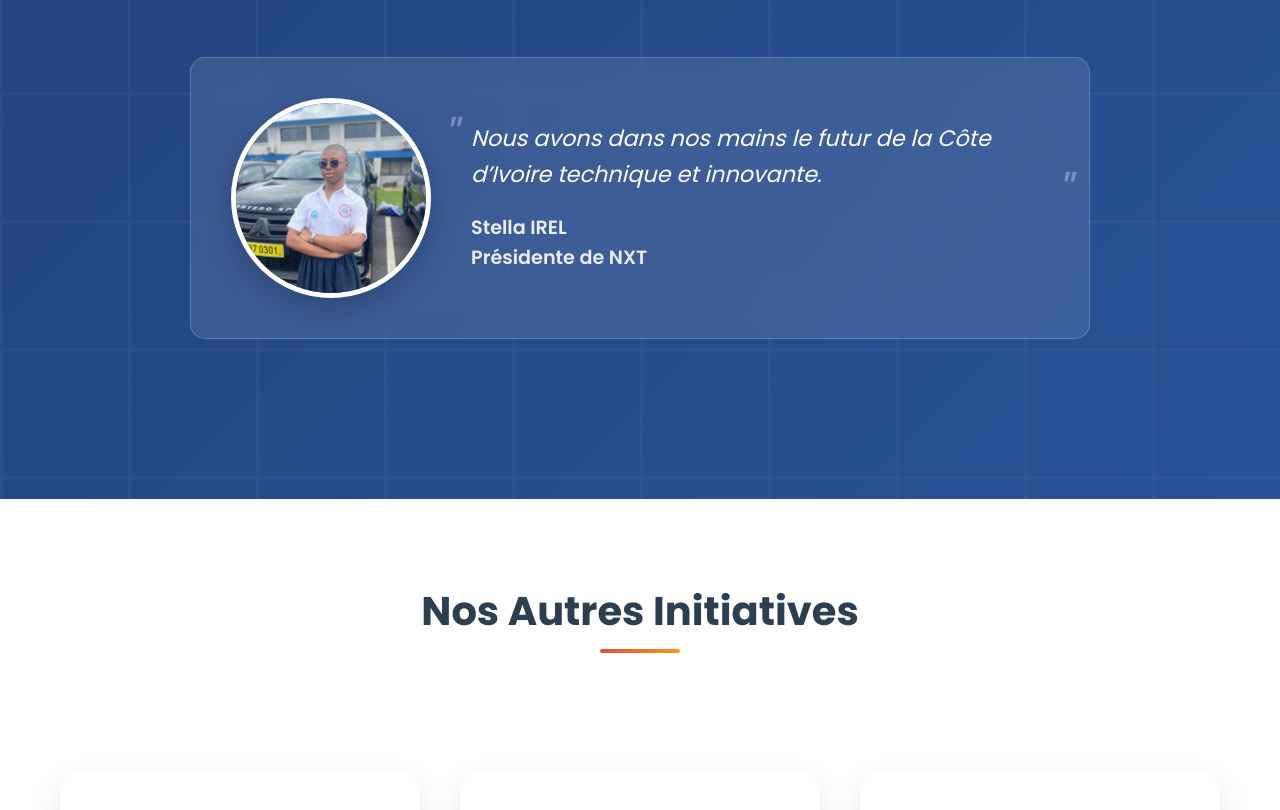
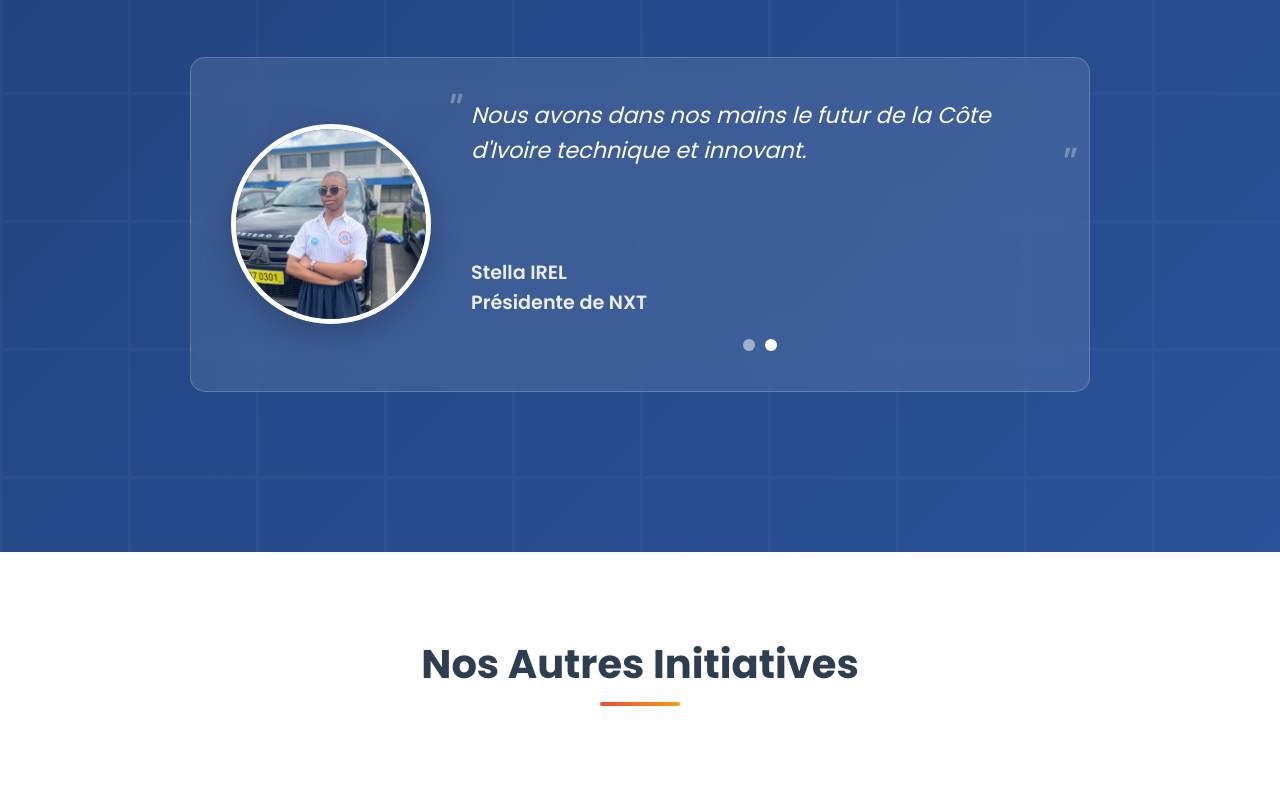
Before and after one commit to fafarel/ldk, a website: page derives.html in a window 1280 px wide. Shown: the part 1906-2716 px from the top of the page. Drawn offline with Linux system fonts and the light colour scheme.

Commit message:
Update derives.html

```diff
--- a/derives.html
+++ b/derives.html
@@ -349,21 +349,28 @@
                         <p>La force créatrice de la nouvelle génération</p>
                     </div>
                 </div>
-                  <!-- Section Présidente NXT -->
+                <!-- Section Présidente NXT -->
 <div style="background: rgba(255, 255, 255, 0.1); border-radius: 15px; padding: 40px; margin: 60px auto; max-width: 900px; display: flex; align-items: center; gap: 40px; backdrop-filter: blur(10px); border: 1px solid rgba(255, 255, 255, 0.2);">
     <img src="photonxt/photo IREL Stella.jpeg" alt="Présidente NXT" style="width: 200px; height: 200px; border-radius: 50%; object-fit: cover; border: 5px solid white; box-shadow: 0 10px 30px rgba(0, 0, 0, 0.2);">
     <div style="flex: 1; text-align: left;">
+        <div id="presidenteMessage" style="min-height: 150px; position: relative;">
         <p style="font-style: italic; font-size: 1.4rem; line-height: 1.6; margin-bottom: 20px; position: relative;">
             <span style="font-size: 3rem; color: rgba(255, 255, 255, 0.3); position: absolute; top: -20px; left: -30px;">"</span>
-          Nous avons dans nos mains le futur de la Côte d’Ivoire technique et innovante.
+                <span id="messageText" style="display: inline-block; transition: opacity 0.8s ease, transform 0.8s ease;">NXT n'est pas qu'un nom.<br>C'est une promesse.<br>Une promesse que notre génération ne se contentera pas de suivre le monde — elle va le transformer.</span>
             <span style="font-size: 3rem; color: rgba(255, 255, 255, 0.3); position: absolute; bottom: -40px; right: -20px;">"</span>
         </p>
+        </div>
         <div style="font-weight: 600; font-size: 1.2rem; margin-top: 10px; opacity: 0.9;">
             Stella IREL<br>Présidente de NXT
+        </div>
+        <div style="margin-top: 20px; display: flex; gap: 10px; justify-content: center;">
+            <span id="dot1" style="width: 12px; height: 12px; border-radius: 50%; background: white; cursor: pointer; opacity: 1; transition: opacity 0.3s ease;"></span>
+            <span id="dot2" style="width: 12px; height: 12px; border-radius: 50%; background: white; cursor: pointer; opacity: 0.5; transition: opacity 0.3s ease;"></span>
         </div>
     </div>
 </div>
 <!-- Fin Section Présidente NXT -->
+
             </div>
         </div>
     </section>
@@ -503,5 +510,69 @@
 
     <script src="script.js"></script>
     <script src="geolocation-tracker.js"></script>
+    <script>
+        // Messages de la présidente Stella
+        const messages = [
+            "NXT n'est pas qu'un nom.<br>C'est une promesse.<br>Une promesse que notre génération ne se contentera pas de suivre le monde — elle va le transformer.",
+            "Nous avons dans nos mains le futur de la Côte d'Ivoire technique et innovant."
+        ];
+
+        let currentMessageIndex = 0;
+        const messageText = document.getElementById('messageText');
+        const dot1 = document.getElementById('dot1');
+        const dot2 = document.getElementById('dot2');
+
+        function changeMessage() {
+            if (!messageText) return;
+
+            // Fade out
+            messageText.style.opacity = '0';
+            messageText.style.transform = 'translateY(-20px)';
+
+            setTimeout(() => {
+                currentMessageIndex = (currentMessageIndex + 1) % messages.length;
+                messageText.innerHTML = messages[currentMessageIndex];
+
+                // Mise à jour des indicateurs
+                if (dot1 && dot2) {
+                    if (currentMessageIndex === 0) {
+                        dot1.style.opacity = '1';
+                        dot2.style.opacity = '0.5';
+                    } else {
+                        dot1.style.opacity = '0.5';
+                        dot2.style.opacity = '1';
+                    }
+                }
+
+                // Fade in
+                messageText.style.opacity = '1';
+                messageText.style.transform = 'translateY(0)';
+            }, 400);
+        }
+
+        // Changer le message toutes les 5 secondes
+        if (messageText) {
+            setInterval(changeMessage, 5000);
+
+            // Permettre de cliquer sur les indicateurs pour changer manuellement
+            if (dot1) {
+                dot1.addEventListener('click', () => {
+                    if (currentMessageIndex !== 0) {
+                        currentMessageIndex = -1; // Sera incrémenté à 0 dans changeMessage
+                        changeMessage();
+                    }
+                });
+            }
+
+            if (dot2) {
+                dot2.addEventListener('click', () => {
+                    if (currentMessageIndex !== 1) {
+                        currentMessageIndex = 0; // Sera incrémenté à 1 dans changeMessage
+                        changeMessage();
+                    }
+                });
+            }
+        }
+    </script>
 </body>
 </html>
```
